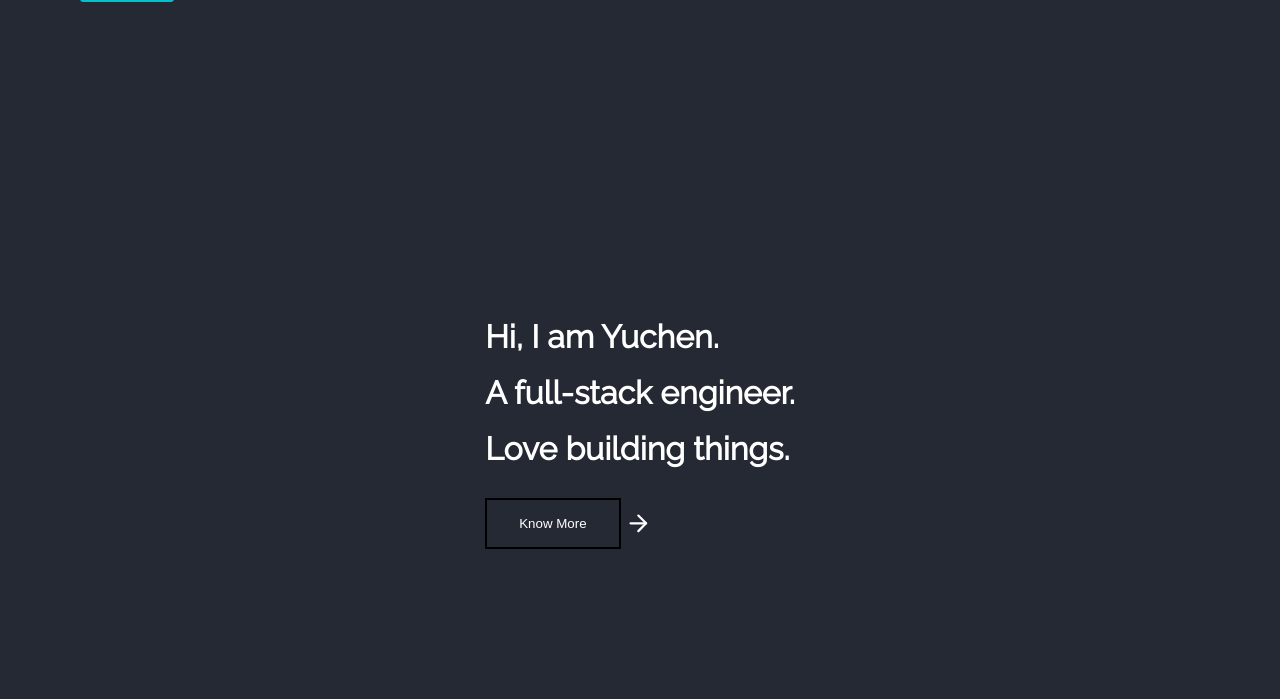
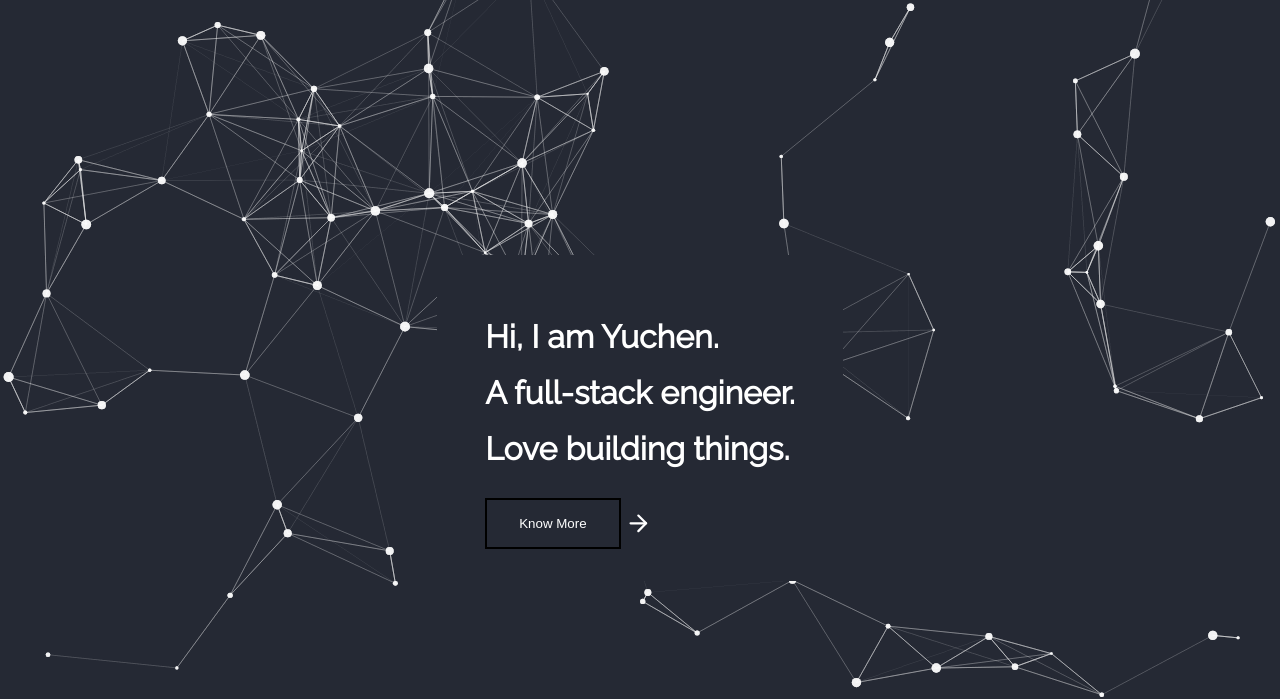
Before and after one commit to Seraph-YCZhang/Gatsby-blog, a Gatsby site: page / in a window 1280 px wide. Shown: the part 101-800 px from the top of the page. Built offline with nearby package versions, Linux system fonts and the light colour scheme; Gatsby itself is replaced by a stand-in of ours; a web font is replaced by a local one.

Commit message:
add tsparticle

```diff
--- a/package.json
+++ b/package.json
@@ -29,7 +29,8 @@
     "react-dom": "^16.12.0",
     "react-helmet": "^6.1.0",
     "react-icons": "^3.11.0",
-    "react-pdf": "^5.0.0"
+    "react-pdf": "^5.0.0",
+    "react-tsparticles": "^1.18.11"
   },
   "devDependencies": {
     "prettier": "2.1.2"
--- a/src/components/header.js
+++ b/src/components/header.js
@@ -1,7 +1,7 @@
 import { Link, graphql, useStaticQuery } from "gatsby"
 import React from "react"
 import style from "./header.module.scss"
-import logo from "../../static/favicon.ico"
+// import logo from "../../static/favicon.ico"
 const Header = () => {
   const data = useStaticQuery(graphql`
     query {
--- a/src/pages/index.js
+++ b/src/pages/index.js
@@ -1,6 +1,7 @@
 import { navigate } from "gatsby"
 import React, { useRef } from "react"
 import { FiArrowRight } from "react-icons/fi"
+import Particles from "react-tsparticles"
 import Head from "../components/head"
 import Layout from "../components/layout"
 import { useScrollTo } from "../hooks/useScrollTo"
@@ -8,6 +9,7 @@ import { useScrollTo } from "../hooks/useScrollTo"
 const containerStyle = {
   height: "100%",
   width: "100%",
+  position: "relative",
   minWidth: "100vw",
   minHeight: "100vh",
   background: "#252934",
@@ -20,6 +22,9 @@ const containerStyle = {
 const innerStyle = {
   maxWidth: "90%",
   margin: "auto",
+  zIndex: "1",
+  backgroundColor: "rgb(37, 41, 52)",
+  padding: "2em 3em",
 }
 const titleStyle = {
   maxWidth: "100%",
@@ -46,6 +51,92 @@ const Home = () => {
     <Layout>
       <Head title="Home" />
       <div style={containerStyle} ref={myRef}>
+        <Particles
+          id="tsparticles"
+          style={{
+            position: "absolute",
+            left: "0",
+            top: "0",
+          }}
+          options={{
+            background: {
+              color: {
+                value: "rgb(37, 41, 52)",
+              },
+            },
+            fpsLimit: 60,
+            interactivity: {
+              detectsOn: "canvas",
+              events: {
+                onClick: {
+                  enable: true,
+                  mode: "push",
+                },
+                onHover: {
+                  enable: true,
+                  mode: "repulse",
+                },
+                resize: true,
+              },
+              modes: {
+                bubble: {
+                  distance: 400,
+                  duration: 2,
+                  opacity: 0.8,
+                  size: 20,
+                },
+                push: {
+                  quantity: 4,
+                },
+                repulse: {
+                  distance: 200,
+                  duration: 0.4,
+                },
+              },
+            },
+            particles: {
+              color: {
+                value: "#ffffff",
+              },
+              links: {
+                color: "#f3f3f3",
+                distance: 150,
+                enable: true,
+                opacity: 0.2,
+                width: 1,
+              },
+              collisions: {
+                enable: true,
+              },
+              move: {
+                direction: "none",
+                enable: true,
+                outMode: "bounce",
+                random: false,
+                speed: 6,
+                straight: false,
+              },
+              number: {
+                density: {
+                  enable: true,
+                  value_area: 800,
+                },
+                value: 80,
+              },
+              opacity: {
+                value: 0.5,
+              },
+              shape: {
+                type: "circle",
+              },
+              size: {
+                random: true,
+                value: 5,
+              },
+            },
+            detectRetina: true,
+          }}
+        />
         <div style={innerStyle}>
           <h1 style={titleStyle}>
             Hi, I am Yuchen.
@@ -53,7 +144,7 @@ const Home = () => {
             Love building things.
           </h1>
           <button style={btnStyle} onClick={() => navigate(`/about-me`)}>
-            Know More{" "}
+            Know More
             <FiArrowRight
               size="2em"
               style={{
--- a/src/styles/index.scss
+++ b/src/styles/index.scss
@@ -8,8 +8,8 @@ body {
   margin: 0;
 }
 button:hover {
-  transform: scale(1.1);
-  transition: all ease-in-out 0.5s;
+  transform: scale(1.05);
+  transition: all ease-in-out 0.25s;
 }
 
 @media (max-width: 991.98px) {
```
Also changed, not shown: src/pages/resume.js (+9 -5 lines), 2 other files.
